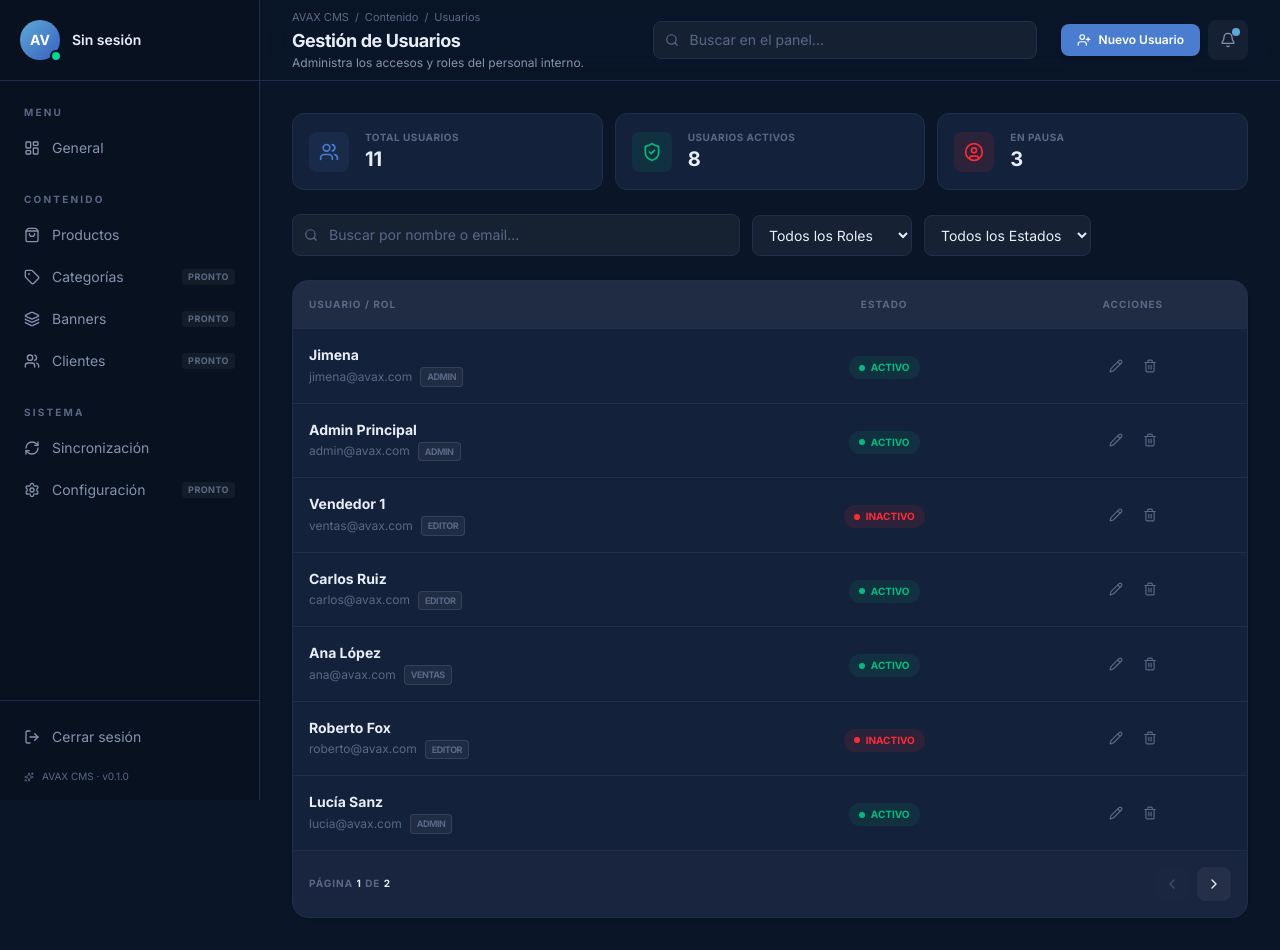
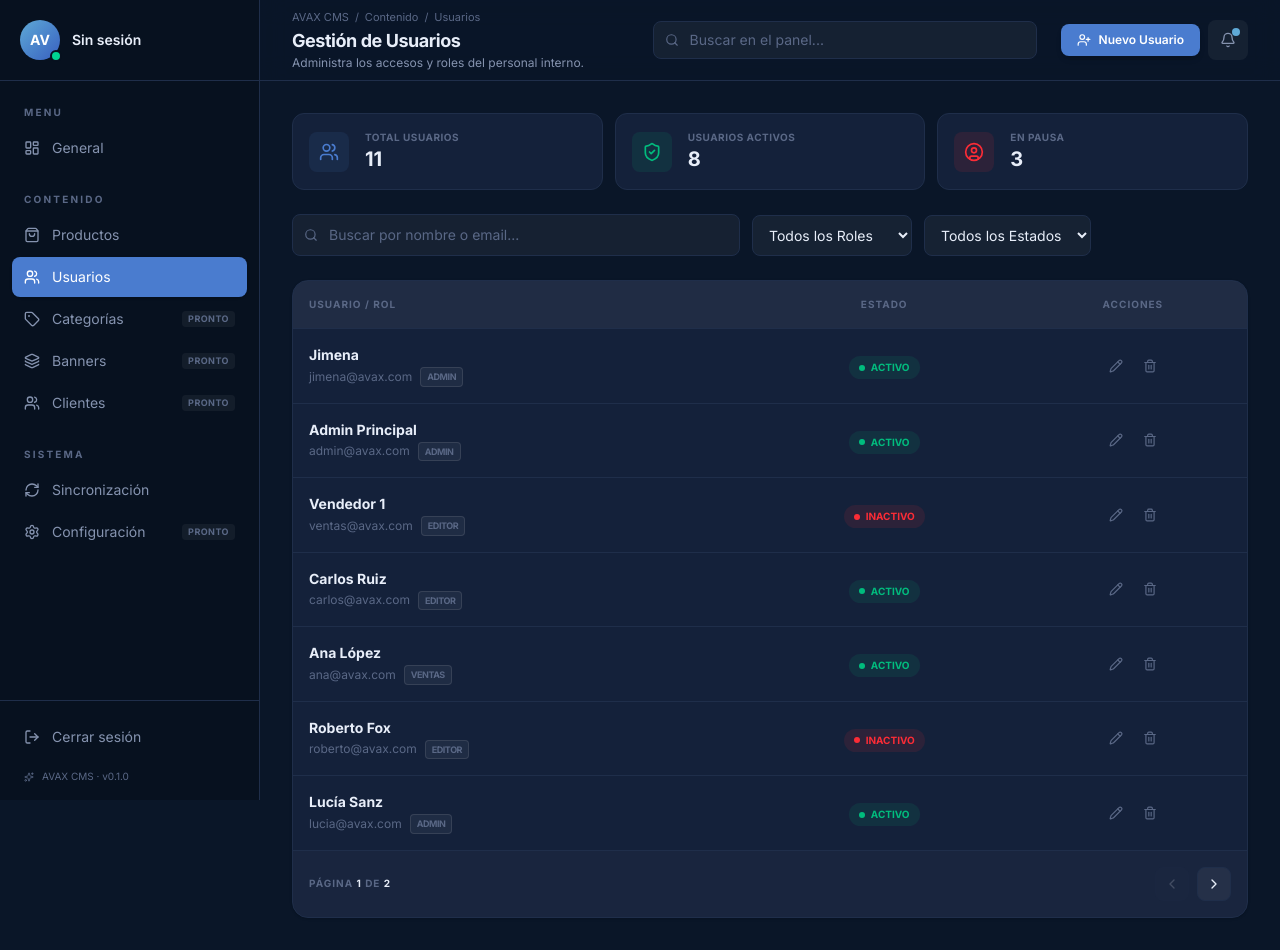
Before and after one commit to Luis06112004/Avax-web, a Next.js app: page /admin/usuarios in a window 1280 px wide. Built offline with nearby package versions, Linux system fonts and the light colour scheme; no server answers.

Commit message:
Correción SideBar

```diff
--- a/src/app/admin/_components/Sidebar.tsx
+++ b/src/app/admin/_components/Sidebar.tsx
@@ -39,12 +39,15 @@ type NavSection = {
 const SECTIONS: NavSection[] = [
   {
     title: "MENU",
-    items: [{ label: "General", href: "/admin/dashboard", icon: LayoutDashboard }],
+    items: [
+      { label: "General", href: "/admin/dashboard", icon: LayoutDashboard },
+    ],
   },
   {
     title: "CONTENIDO",
     items: [
       { label: "Productos", href: "/admin/productos", icon: ShoppingBag },
+      { label: "Usuarios", href: "/admin/usuarios", icon: Users }, // <-- AÑADIDO Y ACTIVO
       { label: "Categorías", href: "/admin/categorias", icon: Tag, soon: true },
       { label: "Banners", href: "/admin/banners", icon: Layers, soon: true },
       { label: "Clientes", href: "/admin/clientes", icon: Users, soon: true },
@@ -101,7 +104,8 @@ export function Sidebar() {
   };
 
   const displayName = user?.name ?? "Sin sesión";
-  const displayCargo = user?.cargo ?? (user?.role === "admin" ? "Administrador" : "");
+  const displayCargo =
+    user?.cargo ?? (user?.role === "admin" ? "Administrador" : "");
 
   return (
     <aside className="hidden lg:flex flex-col w-[260px] shrink-0 h-screen sticky top-0 bg-[var(--admin-sidebar)] border-r border-[var(--admin-border)]">
@@ -131,7 +135,8 @@ export function Sidebar() {
             <ul className="flex flex-col gap-0.5">
               {section.items.map((item) => {
                 const isActive =
-                  pathname === item.href || pathname?.startsWith(item.href + "/");
+                  pathname === item.href ||
+                  pathname?.startsWith(item.href + "/");
                 const Icon = item.icon;
 
                 return (
```
Also changed, not shown: src/app/admin/(cms)/usuarios/page.tsx (+0 -12 lines).
